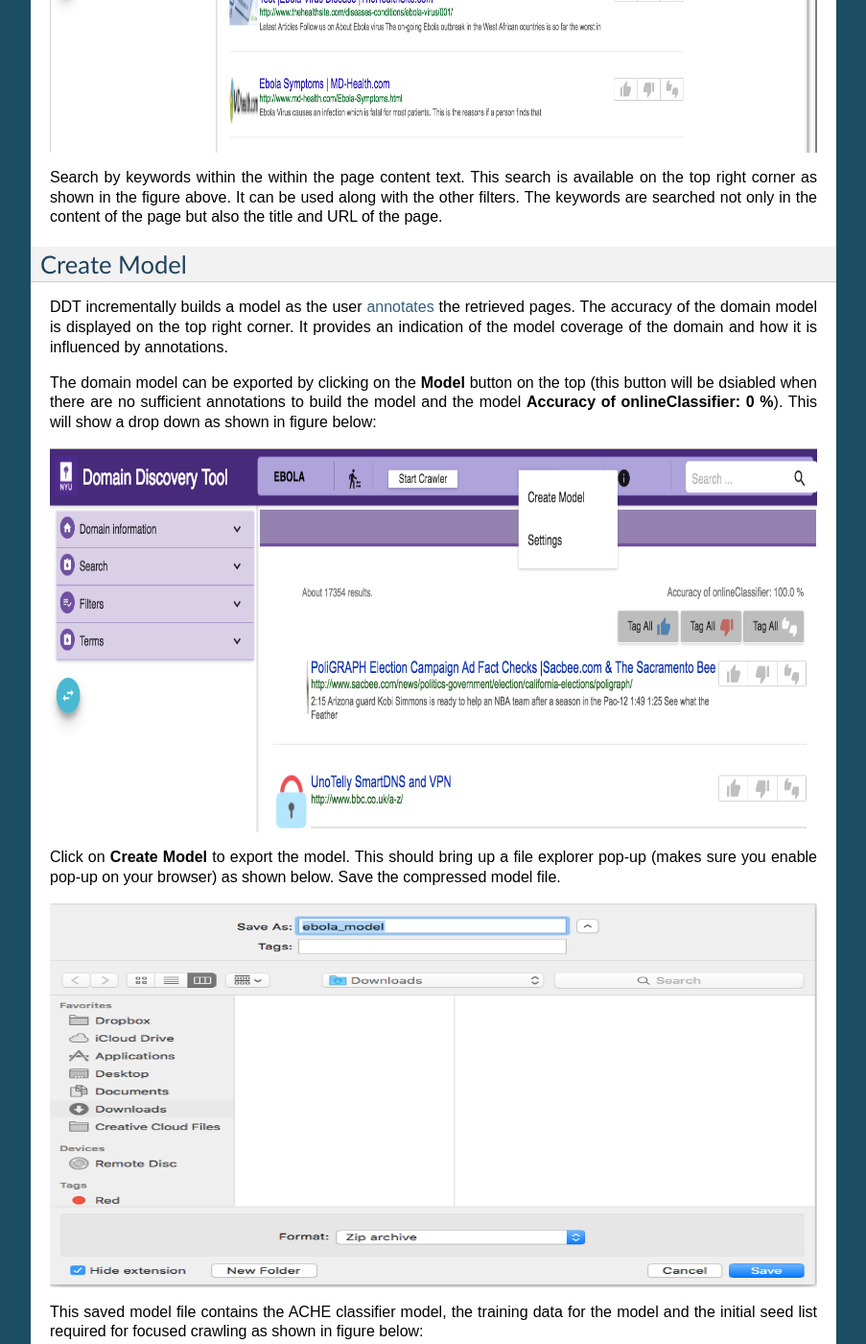
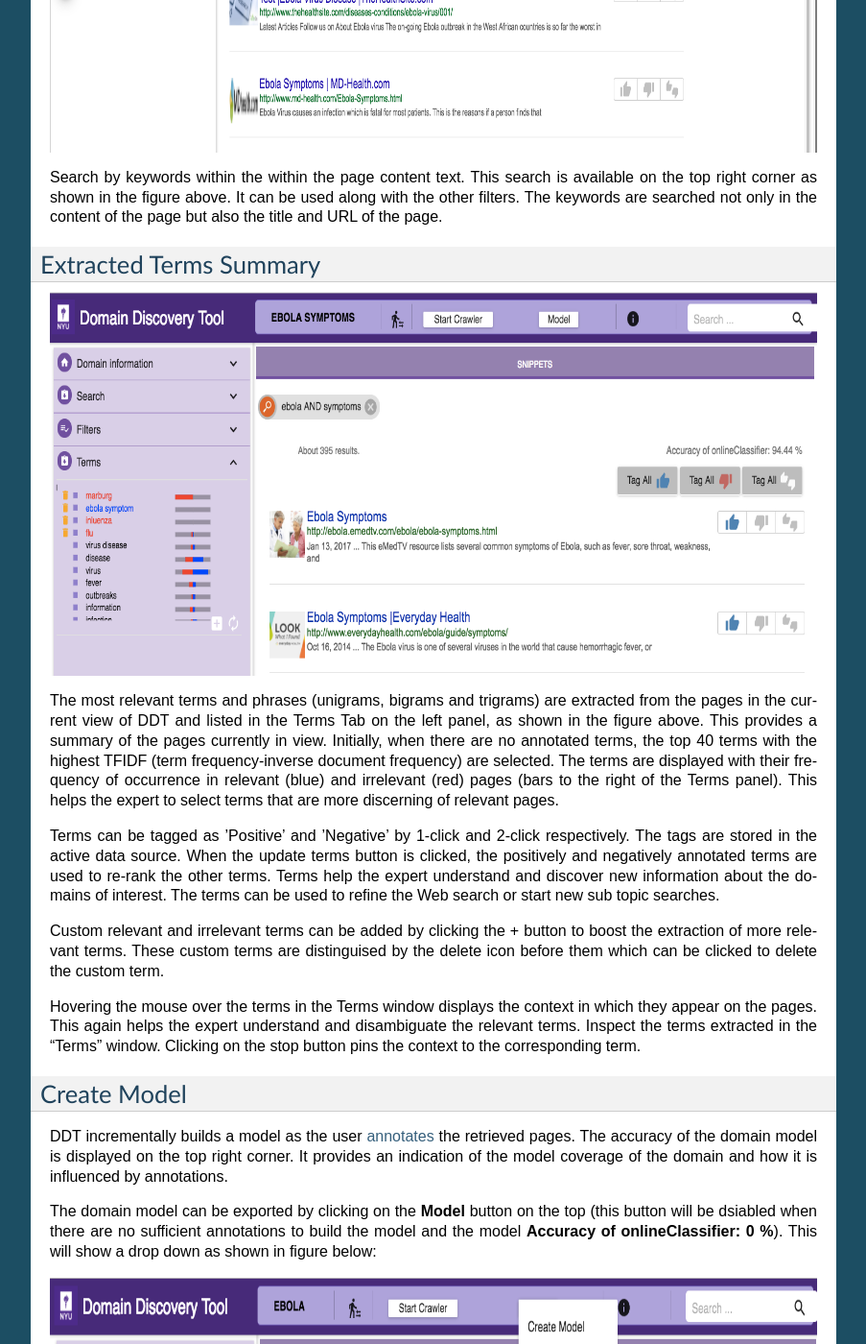
Before and after one commit to VIDA-NYU/domain_discovery_tool, a Sphinx documentation site: the page built from docs/use.rst, in a window 1280 px wide and 1400 px high, scrolled down 6983 px. Shown: the whole window at 96% size, without its empty margins (198-1101 px from the left). Built offline with Sphinx 7.4.7, drawn with Linux system fonts in a browser that asks for light colours; some of the changed text lies outside the part shown.

Commit message:
Updated terms details

```diff
--- /dev/null
+++ b/docs/terms_summary.rst
@@ -0,0 +1,16 @@
+Extracted Terms Summary
+-----------------------
+
+.. image:: terms.png
+   :width: 800px
+   :align: center
+   :height: 400px
+   :alt: alternate text
+
+The most relevant terms and phrases (unigrams, bigrams and trigrams) are extracted from the pages in the current view of DDT and listed in the Terms Tab on the left panel, as shown in the figure above. This provides a summary of the pages currently in view. Initially, when there are no annotated terms, the top 40 terms  with the highest TFIDF (term frequency-inverse document frequency) are selected.  The terms are displayed with their frequency of occurrence in relevant (blue) and irrelevant (red) pages (bars to the right of the Terms panel). This helps the expert to select terms that are more discerning of relevant pages.
+
+Terms can be tagged as ’Positive’ and ’Negative’ by 1-click and 2-click respectively. The tags are stored in the active data source. When the update terms button is clicked, the positively and negatively annotated terms are used to re-rank the other terms. Terms help the expert understand and discover new information about the domains of interest. The terms can be used to refine the Web search or start new sub topic searches.
+
+Custom relevant and irrelevant terms can be added by clicking the + button to boost the extraction of more relevant terms. These custom terms are distinguised by the delete icon before them which can be clicked to delete the custom term.
+
+Hovering the mouse over the terms in the Terms window displays the context in which they appear on the pages. This again helps the expert understand and disambiguate the relevant terms. Inspect the terms extracted in the "Terms" window. Clicking on the stop button pins the context to the corresponding term.
--- a/docs/use.rst
+++ b/docs/use.rst
@@ -6,5 +6,6 @@ Now you should be able to head to http://<hostname>:8084/ to interact with the t
 .. include:: add_domain.rst
 .. include:: load_data.rst
 .. include:: filter.rst
+.. include:: terms_summary.rst
 .. include:: create_model.rst
 .. include:: run_crawler.rst
```
Also changed, not shown: docs/terms.png (added).
